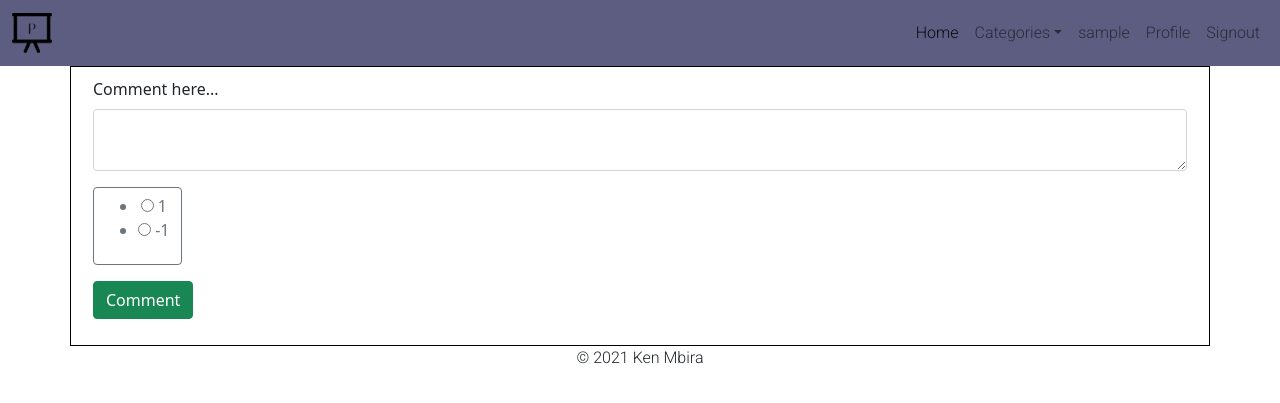
After one commit to Ken-mbira/PITCH_ARENA, a Flask app: page /comment in a window 1280 px wide. The commit adds this page. Shown: the top 403 px of the page. Run offline with Flask 2, Linux system fonts and the light colour scheme; the visitor is signed in with stand-in values (Sample User, id 1); data comes from the database, SQL or seed files in the repository; some libraries are stand-ins or nearby versions.

Commit message:
add a comment template

```diff
--- a/app/main/views.py
+++ b/app/main/views.py
@@ -2,9 +2,9 @@ from flask import render_template,abort,flash,redirect
 from flask.helpers import url_for
 from flask_login import login_required,current_user
 
-from app.models import Pitch, User, db
+from app.models import Comment, Pitch, User, db
 from . import main
-from .forms import PitchForm
+from .forms import PitchForm,CommentForm
 
 @main.route('/')
 def index():
@@ -29,7 +29,6 @@ def create_pitch():
         pitch = Pitch(pitch = pitch_form.pitch.data,pitch_category = pitch_form.pitch_category.data,user_id = current_user.id)
         db.session.add(pitch)
         db.session.commit()
-        flash ("Pitch created")
         return redirect(url_for('main.show_pitch'))
 
     return render_template('pitch/create_pitch.html',pitch = pitch_form)
@@ -44,3 +43,17 @@ def show_pitch():
     comedic_quips = Pitch.query.filter_by(pitch_category = 'Comedy lines').all()
 
     return render_template('pitch/pitch.html',interview_pitches = interview_pitches,promotion_pitches = promotion_pitches,pickup_lines = pickup_lines,comedic_quips = comedic_quips)
+
+@main.route('/comment')
+@login_required
+def comment():
+    """This will add a comment
+    """
+    comment_form = CommentForm()
+    if comment_form.validate_on_submit():
+        comment = Comment(comment = comment_form.comment.data, vote = comment_form.vote.data)
+        db.session.add(comment)
+        db.session.commit()
+
+        return redirect(url_for('main.comment'))
+    return render_template('comment.html',form = comment_form)
--- a/app/models.py
+++ b/app/models.py
@@ -89,7 +89,6 @@ class Comment(db.Model):
     comment = db.Column(db.String(255))
     pitch_id = db.Column(db.Integer,db.ForeignKey('pitches.pitch_id'))
     upvote = db.Column(db.Integer)
-    downvote = db.Column(db.Integer)
 
     def __repr__(self):
         return f'Comment {self.comment}'
--- /dev/null
+++ b/app/templates/comment.html
@@ -0,0 +1,16 @@
+{% extends 'base.html' %} {% block content %}
+<div class="container" style="border:solid black 1px; padding: 10px;">
+    <form class="container-fluid" method="POST">
+        {{ form.hidden_tag()}}
+        <div class="mb-3">
+            {{ form.comment.label(class="form-label")}}{{ form.comment(class="form-control")}}
+        </div>
+        <div class="mb-3">
+            <button class="btn btn-outline-secondary">{{ form.vote }}</button>
+        </div>
+        <div class="mb-3">
+            {{ form.submit(class="btn btn-success")}}
+        </div>
+    </form>
+</div>
+{% endblock %}
--- a/app/templates/pitch/pitch.html
+++ b/app/templates/pitch/pitch.html
@@ -12,6 +12,7 @@
                 <div class="card-body">
                     <p class="card-text">{{ item.pitch }}</p>
                     <p class="card-text"><small class="text-muted">{{ item.posted }}</small></p>
+                    <a href="{{ url_for('main.comment')}}" class="btn btn-secondary">Comment</a>
                 </div>
             </div>
             {% endfor %} {% else %}
```
